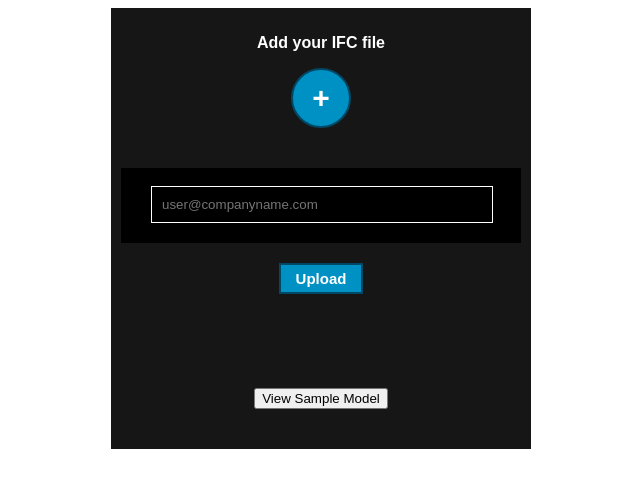
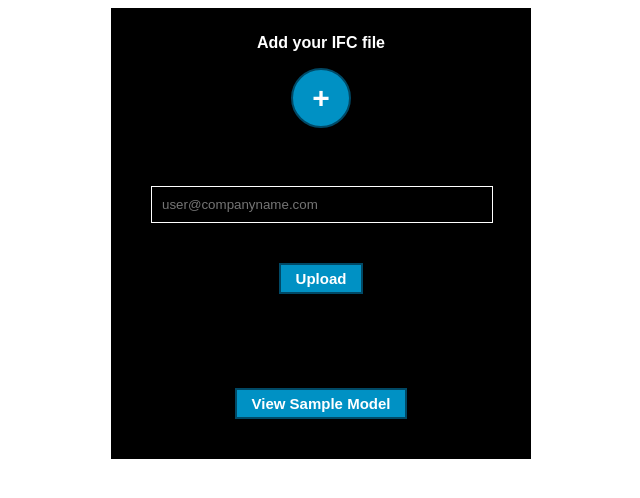
Before and after one commit to Team60-Launchpad/fileconverterFE, a React (Create React App) app: page / in a window 1280 px wide. Shown: the top 498 px of the page, without its empty margins (319-959 px from the left). Built offline with nearby package versions, Linux system fonts and the light colour scheme.

Commit message:
change color scheme button

```diff
--- a/src/App.css
+++ b/src/App.css
@@ -4,7 +4,7 @@
   max-width: 400px;
   margin-left: auto;
     margin-right: auto;
-    background-color: rgb(23, 22, 22);
+    background-color: rgb(0, 0, 0);
     padding: 10px;
     font-family:  Sans-serif;
 
@@ -158,8 +158,26 @@
 
 #demoButton {
 margin-bottom: 30px;
+background: #0091c4;
+  border: 2px solid #004966;
+  color: #ffffff;
+  font-size: 15px;
+  padding: 5px;
+  padding-left: 15px;
+  padding-right: 15px;
+  font-weight: bold;
+  cursor: pointer;
 }
 
+#demoButton:hover {
+  transition: 0.3s;
+  border: 2px solid white;
+        filter: brightness(130%);
+        -webkit-filter: brightness(130%);
+        -moz-filter: brightness(130%);
+        -o-filter: brightness(130%);
+        -ms-filter: brightness(130%);
+}
 #invisible {
   padding: 10px;
   opacity: 0;
```
